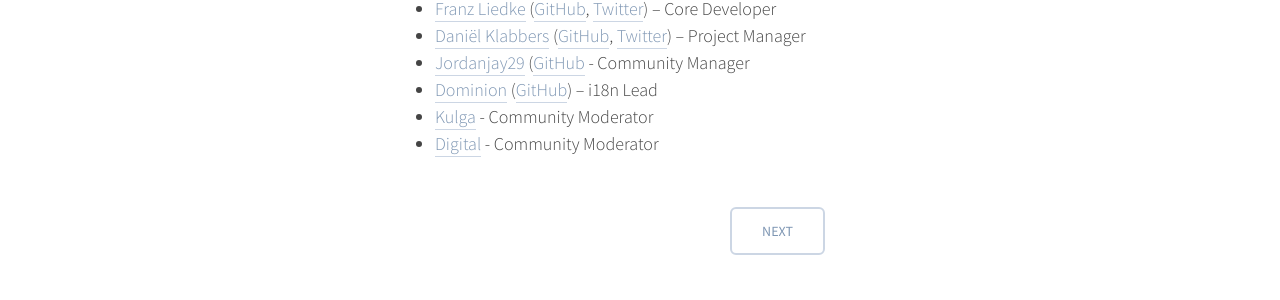
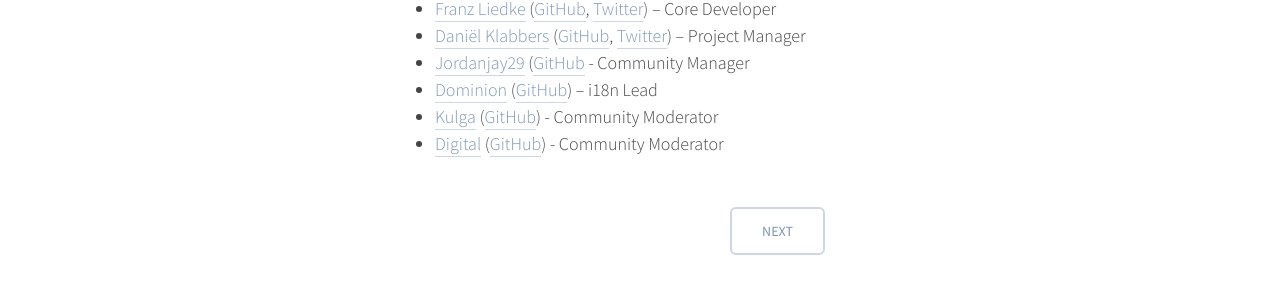
Before and after one commit to flarum/flarum.github.io, a Jekyll site: the page built from _docs/index.md, in a window 1280 px wide. Shown: the part 1241-1541 px from the top of the page. Built offline with Jekyll 4.4.1, drawn with Linux system fonts in a browser that asks for light colours; nearby versions of some CDN libraries; comment, search, counter and statistics services are not loaded.

Commit message:
added github links to kulga and digital

```diff
--- a/_docs/index.md
+++ b/_docs/index.md
@@ -32,5 +32,5 @@
 - [Daniël Klabbers](http://discuss.flarum.org/u/luceos) ([GitHub](http://github.com/luceos), [Twitter](http://twitter.com/luceos)) – Project Manager
 - [Jordanjay29](http://discuss.flarum.org/u/jordanjay29) ([GitHub](http://github.com/jordanjay29) - Community Manager
 - [Dominion](http://discuss.flarum.org/u/Dominion) ([GitHub](http://github.com/dcsjapan)) – i18n Lead
-- [Kulga](http://discuss.flarum.org/u/Kulga) - Community Moderator
-- [Digital](http://discuss.flarum.org/u/Digital) - Community Moderator
+- [Kulga](http://discuss.flarum.org/u/Kulga) ([GitHub](http://github.com/kulga)) - Community Moderator
+- [Digital](http://discuss.flarum.org/u/Digital) ([GitHub](http://github.com/Normsky)) - Community Moderator
```
